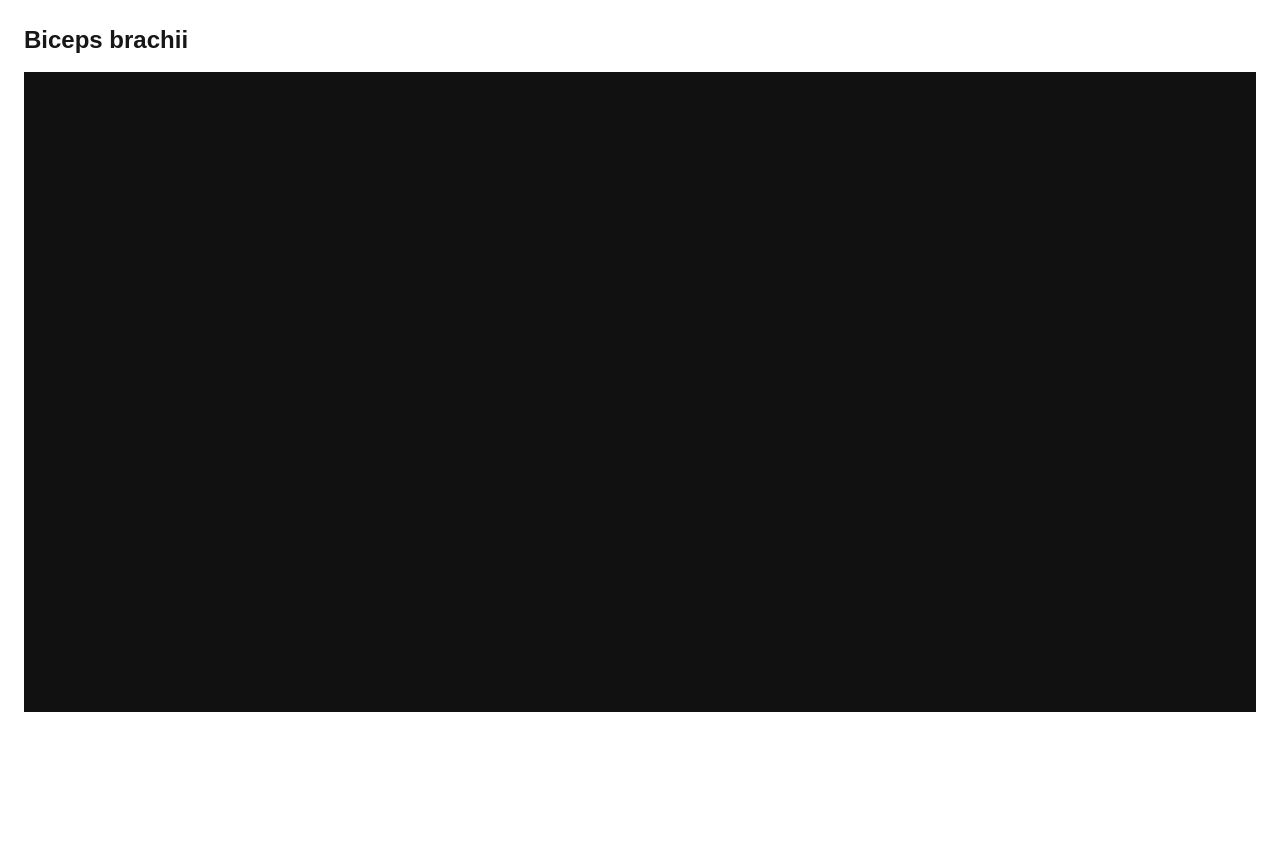
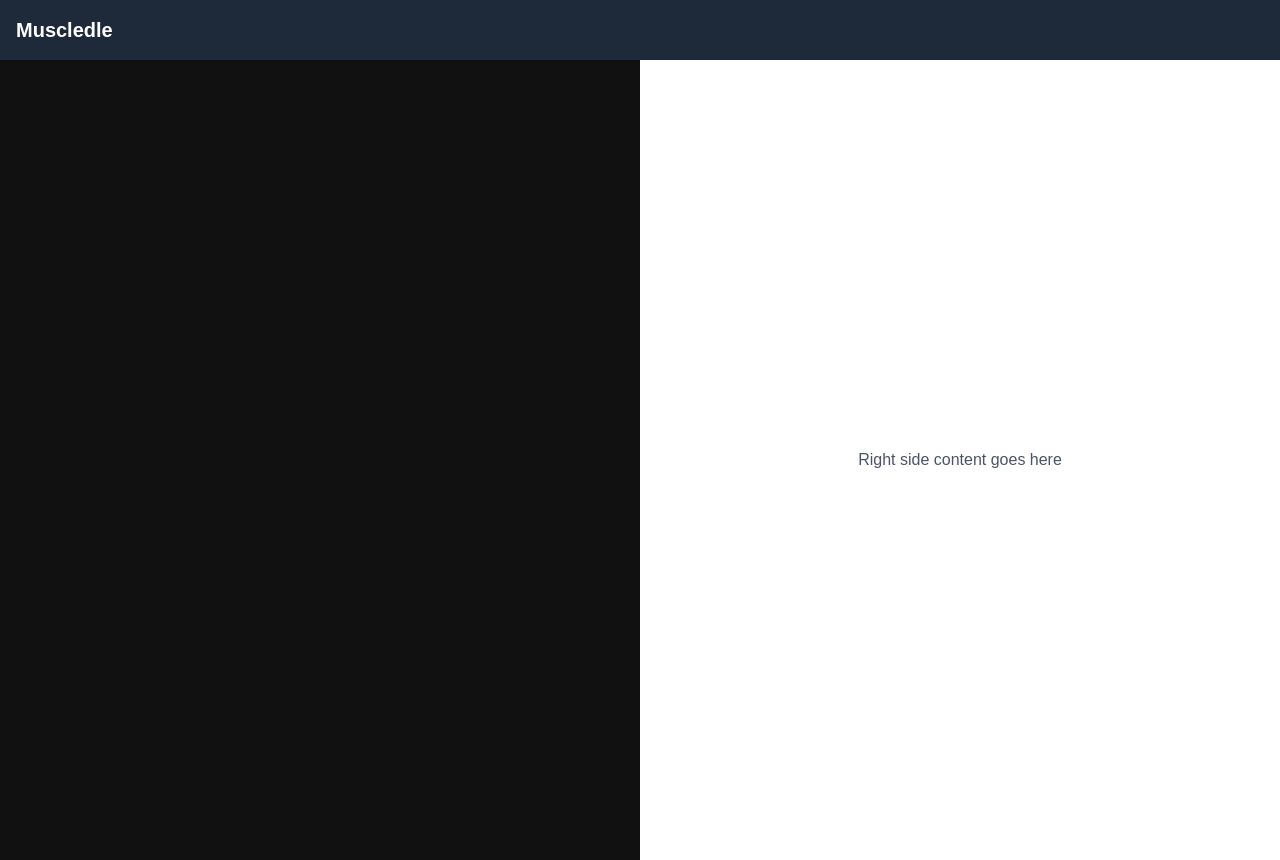
Before and after one commit to storm1486/muscledle, a Next.js app: page / in a window 1280 px wide. Before the commit the page ends 800 px from the top, so only its background shows below. Built offline with nearby package versions, Linux system fonts and the light colour scheme; no server answers.

Commit message:
Updated styling of the page

```diff
--- a/src/app/page.tsx
+++ b/src/app/page.tsx
@@ -2,9 +2,24 @@ import MuscleViewer from "@/components/MuscleViewer";
 
 export default function MusclePage() {
   return (
-    <div className="p-6">
-      <h1 className="text-2xl font-bold mb-4">Biceps brachii</h1>
-      <MuscleViewer />
+    <div className="flex flex-col w-full h-screen">
+      {/* Header */}
+      <header className="w-full bg-gray-800 text-white p-4">
+        <h1 className="text-xl font-bold">Muscledle</h1>
+      </header>
+
+      {/* Main content area: split into two halves */}
+      <div className="flex flex-1">
+        {/* Left half = 3D viewer */}
+        <div className="w-1/2 h-full">
+          <MuscleViewer />
+        </div>
+
+        {/* Right half = reserved for UI / empty */}
+        <div className="w-1/2 h-full bg-black-50 flex items-center justify-center">
+          <p className="text-gray-600">Right side content goes here</p>
+        </div>
+      </div>
     </div>
   );
 }
--- a/src/components/MuscleViewer.tsx
+++ b/src/components/MuscleViewer.tsx
@@ -31,7 +31,8 @@ export default function MuscleViewer() {
     controls.screenSpacePanning = true; // vertical drag = move up/down
     controls.rotateSpeed = 1.0;
     controls.panSpeed = 1.2;
-    controls.autoRotate = false;
+    controls.autoRotate = true;
+    controls.autoRotateSpeed = 0.6;
 
     // ✅ Built-in zoom-to-cursor
     controls.enableZoom = true;
@@ -127,7 +128,7 @@ export default function MuscleViewer() {
       camera.updateProjectionMatrix();
 
       // Zoom limits (tweak to taste)
-      controls.minDistance = dist * 0.35;
+      controls.minDistance = dist * 0.2;
       controls.maxDistance = dist * 0.9;
     };
 
@@ -232,5 +233,5 @@ export default function MuscleViewer() {
     };
   }, []);
 
-  return <div ref={containerRef} className="w-full h-[80vh]" />;
+  return <div ref={containerRef} className="w-full h-[100vh]" />;
 }
```
